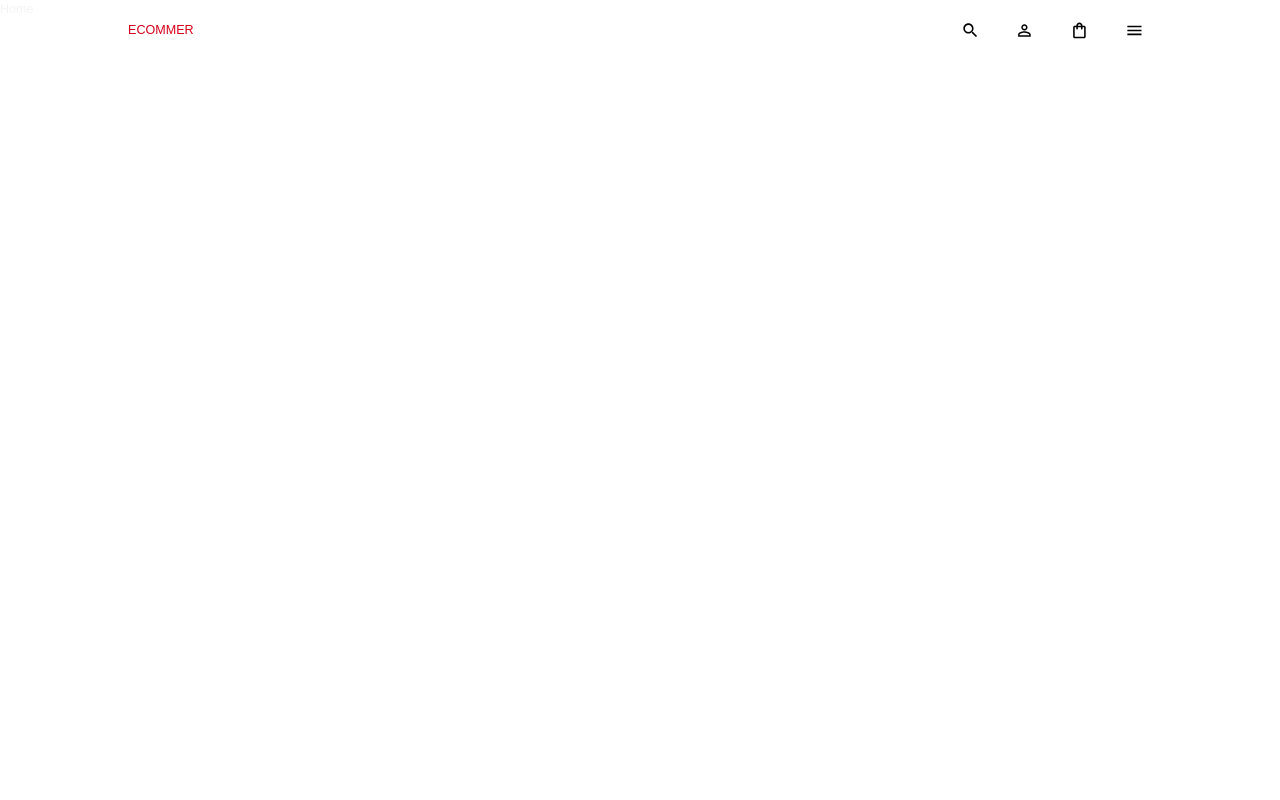
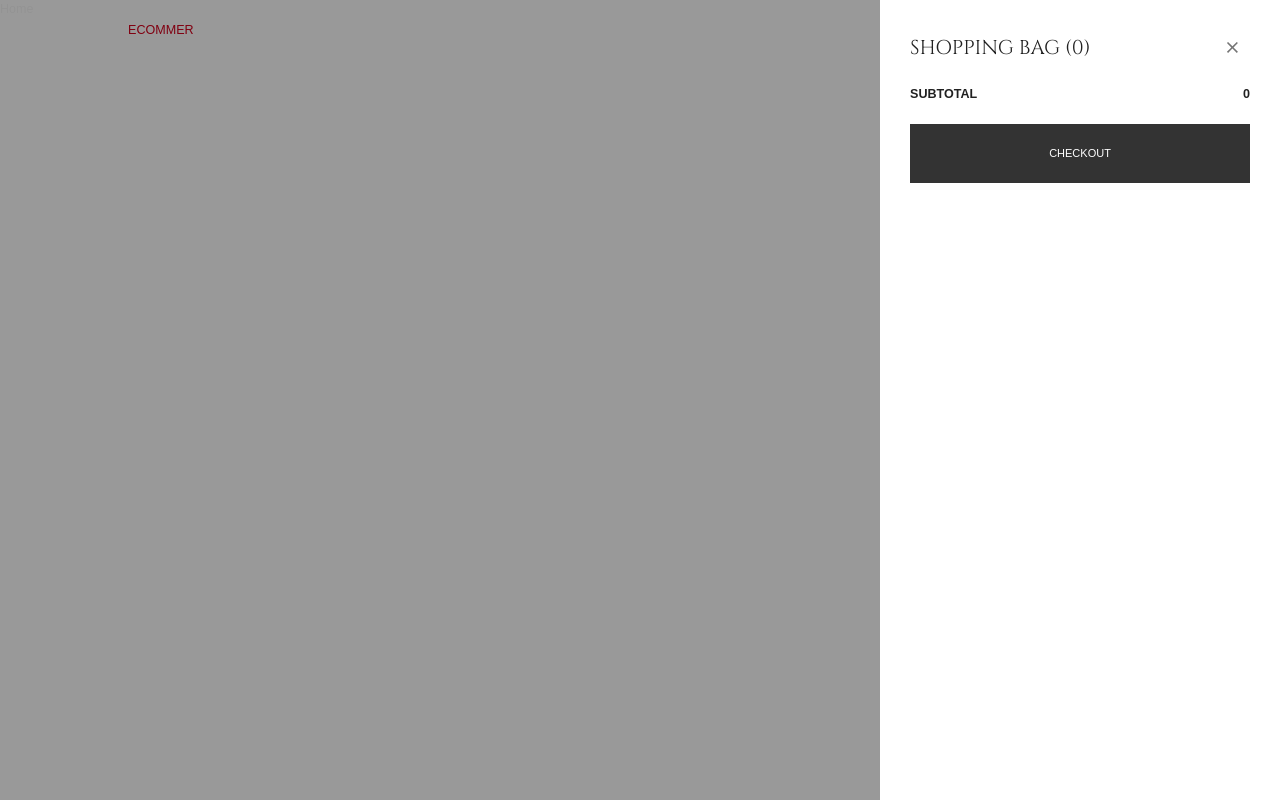
Before and after one commit to ValeriiArt/ecommerce-app, a React (Create React App) app in the folder client/: page / in a window 1280 px wide. Both pictures are taken after a click on the button 1079 px from the left and 30 px from the top of the page. Built offline with nearby package versions, Linux system fonts and the light colour scheme; a web font is replaced by a local one.

Commit message:
add CartMenu

```diff
--- a/client/src/App.js
+++ b/client/src/App.js
@@ -10,6 +10,7 @@
 import Checkout from './page/checkout/Checkout';
 import Confirmation from './page/checkout/Confirmation'
 import Navbar from './page/global/Navbar';
+import CartMenu from "./page/global/CartMenu";
 
 
 const ScrollToTop = () => {
@@ -34,6 +35,7 @@
           <Route path="checkout" element={<Checkout />} />
           <Route path="confirmation" element={ <Confirmation/> } />
         </Routes>
+        <CartMenu/>
       </BrowserRouter>
     </div>
   )
--- /dev/null
+++ b/client/src/page/global/CartMenu.jsx
@@ -0,0 +1,137 @@
+import { Box, Button, Divider, IconButton, Typography } from "@mui/material";
+import { useSelector, useDispatch } from "react-redux";
+import CloseIcon from '@mui/icons-material/Close';
+import AddIcon from '@mui/icons-material/Add';
+import RemoveIcon from '@mui/icons-material/Remove';
+import styled from '@emotion/styled';
+import { shades } from '../../theme';
+import {
+    decreaseCount,
+    increaseCount,
+    removeFromCart,
+    setIsCartOpen,
+} from "../../state";
+import { useNavigate } from "react-router-dom";
+
+
+const FlexBox = styled(Box)`
+    display: flex;
+    justify-content: space-between;
+    align-items: center;
+`;
+
+const CartMenu = () => {
+    const navigate = useNavigate();
+    const dispatch = useDispatch();
+    const cart = useSelector((state) => state.cart.cart);
+    const isCartOpen = useSelector((state) => state.cart.isCartOpen);
+
+    const totalPrice = cart.reduce((total, item) => {
+        return total + item.count * item.attributes.price;
+    }, 0);
+
+    return (
+        <Box // Overlay
+            display={isCartOpen ? 'block' : 'none'}
+            backgroundColor='rgba(0, 0, 0, 0.4)'
+            position='fixed'
+            zIndex={10}
+            width='100%'
+            height='100%'
+            left='0'
+            top='0'
+            overflow='auto'
+        >
+            {/* Modal */}
+            <Box
+                position='fixed'
+                right='0'
+                bottom='0'
+                width='max(400px, 30%)'
+                height='100%'
+                backgroundColor='white'
+            >
+                <Box padding='30px' overflow='auto' height='100%'>
+                    {/* Header */}
+                    <FlexBox mb='15px'>
+                        <Typography variant="h3"> SHOPPING BAG ({cart.length}) </Typography>
+                        <IconButton onClick={()=> dispatch(setIsCartOpen({})) }>
+                            <CloseIcon/>
+                        </IconButton>
+                    </FlexBox>
+
+                    {/* Cart List */}
+                    <Box>
+                        {cart.map((item) => (
+                            <Box key={`${item.attributes.name}-${item.id}`}>
+                                <FlexBox p='15px 0'>
+                                    <Box flex='1 1 40%'>
+                                        <img
+                                            alt={item?.name}
+                                            width='122px'
+                                            height='164px'
+                                            src={`http://localhost:1337${item?.attributes?.image?.data?.attributes?.formats?.medium?.url}`}
+                                        />
+                                    </Box>
+                                    <Box flex='1 1 60%'>
+                                        <FlexBox mb='5px'>
+                                            <Typography fontWeight='bold'>
+                                                {item.attributes.name}
+                                            </Typography>
+                                            <IconButton onClick={ () => dispatch(removeFromCart({ id: item.id}))}>
+                                                <CloseIcon/>
+                                            </IconButton>
+                                        </FlexBox>
+                                        <Typography>{item.attributes.shortDescription}</Typography>
+                                        <FlexBox m='15px 0'>
+                                            <Box
+                                                display='flex'
+                                                alignItem='center'
+                                                border={`1.5px solid ${shades.neutral[500]}`}
+                                            >
+                                                <IconButton onClick={() => dispatch(decreaseCount({ id: item.id})) } >
+                                                    <RemoveIcon/>
+                                                </IconButton>
+                                                <Typography>{item.count}</Typography>
+                                                <IconButton onClick={() => dispatch(increaseCount({ id: item.id})) } >
+                                                    <AddIcon/>
+                                                </IconButton>
+                                            </Box>
+                                            {/* Price */}
+
+                                            <Typography fontWeight='bold'>
+                                                {item.attributes.price}
+                                            </Typography>
+                                        </FlexBox>
+                                    </Box>
+                                </FlexBox>
+                                <Divider/>
+                            </Box>
+                        ))}
+                    </Box>
+
+                    {/* Action */}
+                    <Box m='20px 0'>
+                        <FlexBox>
+                            <Typography fontWeight='bold'>SUBTOTAL</Typography>
+                            <Typography fontWeight='bold'>{ totalPrice }</Typography>
+                        </FlexBox>
+                        <Button
+                            sx={{
+                                backgroundColor: shades.primary[400],
+                                color: 'white',
+                                borderRadius: 0,
+                                minWidth: '100%',
+                                padding: '20px 40px',
+                                margin: '20px 0'
+                            }}
+                            onClick={() => { navigate('/checkout');  dispatch(setIsCartOpen({}))}}
+                        >CHECKOUT</Button>
+                    </Box>
+                </Box>
+            </Box>
+        </Box>
+    )
+};
+
+export default CartMenu;
--- a/client/src/state/index.js
+++ b/client/src/state/index.js
@@ -16,6 +16,10 @@
         },
 
         addToCart: (state, action) => {
+            state.cart = [...state.cart, action.payload.item]
+        },
+
+        removeFromCart: (state, action) => {
             state.cart = state.cart.filter((item) => item.id !== action.payload.id);
         },
 
@@ -48,6 +52,7 @@
 export const {
     setItems,
     addToCart,
+    removeFromCart,
     increaseCount,
     decreaseCount,
     setIsCartOpen,
```
Also changed, not shown: client/src/components/Item/Item.jsx (added).
